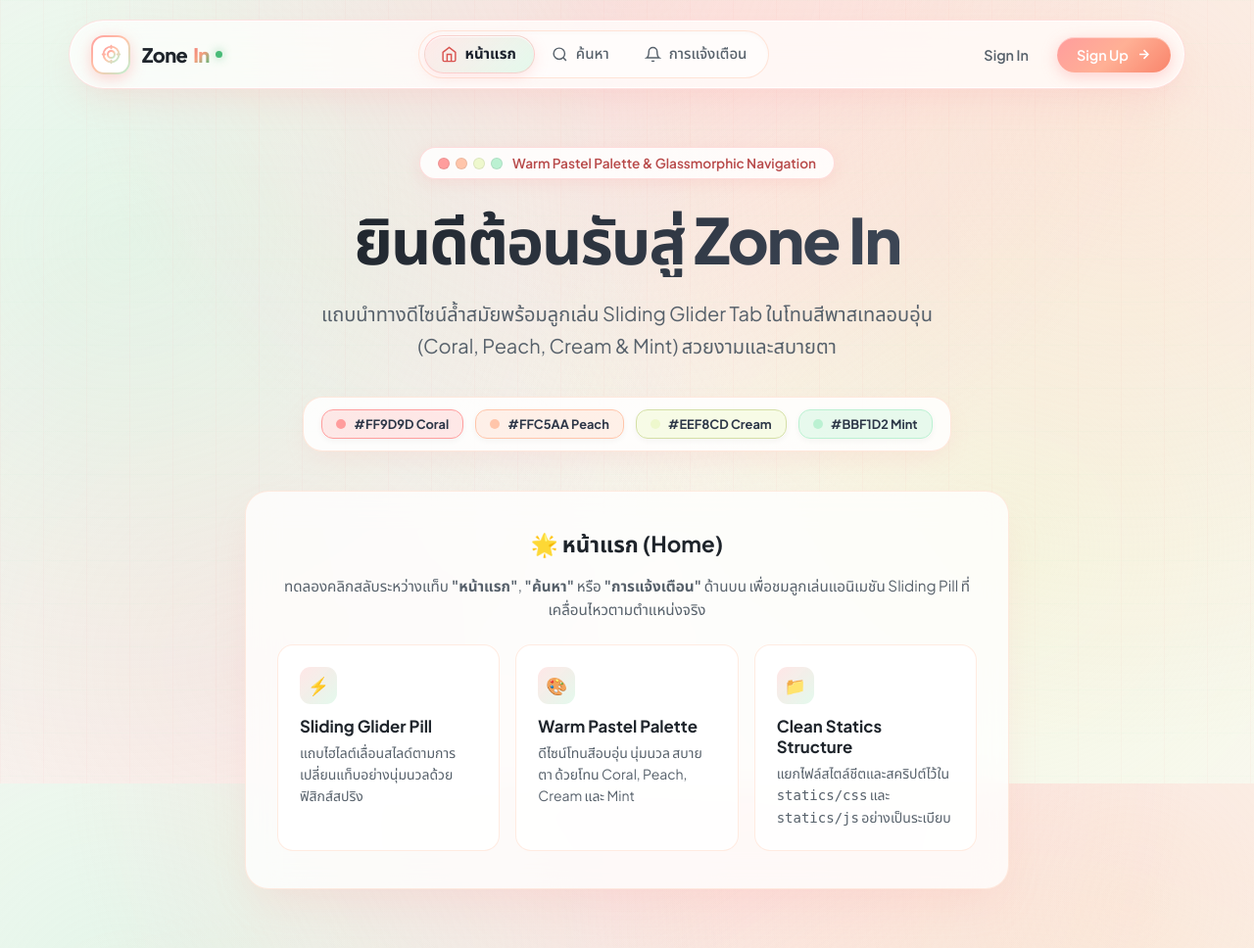
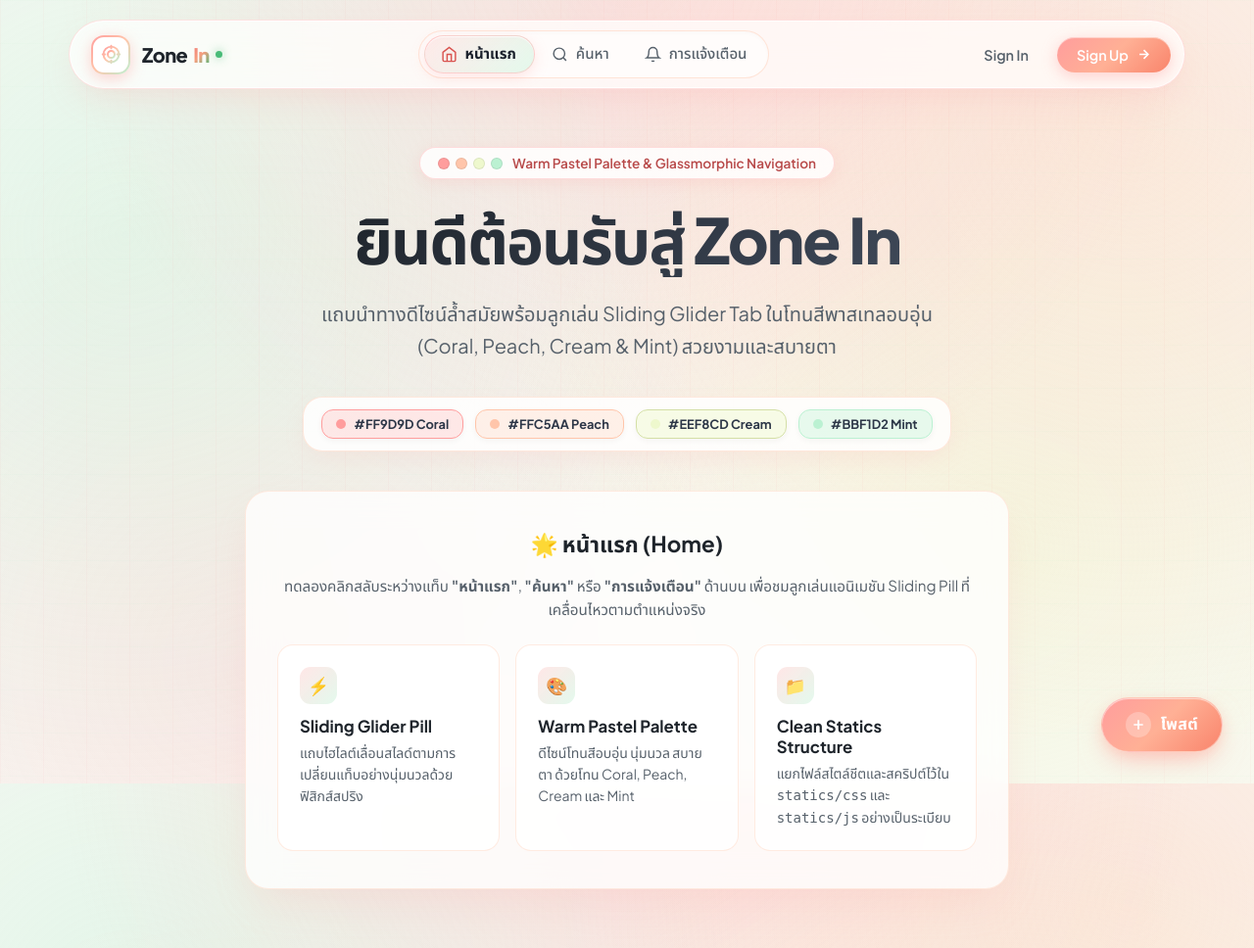
Before and after one commit to Chindarat-Bunta/zonein-demo02, a Django app: page / in a window 1280 px wide. Shown: the whole page at 98% size. Run offline with Django 5.2, Linux system fonts and the light colour scheme.

Commit message:
feat: initialize index template, base styles, and navbar component with custom design system

```diff
--- a/statics/css/style.css
+++ b/statics/css/style.css
@@ -665,3 +665,146 @@ body {
         justify-content: center;
     }
 }
+
+/* ==========================================================================
+   FLOATING ACTION BUTTON (POST / สร้างโพสต์)
+   ========================================================================== */
+.fab-post-wrapper {
+    position: fixed;
+    bottom: 32px;
+    right: 32px;
+    z-index: 999;
+}
+
+.fab-post-btn {
+    display: inline-flex;
+    align-items: center;
+    gap: 10px;
+    padding: 14px 24px;
+    border-radius: var(--radius-pill);
+    background: linear-gradient(135deg, #FF9D9D 0%, #FFB095 50%, #f9846b 100%);
+    color: #ffffff;
+    font-family: var(--font-main);
+    font-size: 1rem;
+    font-weight: 700;
+    text-decoration: none;
+    cursor: pointer;
+    box-shadow:
+        0 12px 28px -6px rgba(255, 157, 157, 0.55),
+        0 4px 12px rgba(255, 197, 170, 0.35),
+        inset 0 1px 0 rgba(255, 255, 255, 0.5);
+    border: 1px solid rgba(255, 255, 255, 0.35);
+    backdrop-filter: blur(12px);
+    transition: all 0.35s cubic-bezier(0.34, 1.56, 0.64, 1);
+    position: relative;
+    overflow: hidden;
+    user-select: none;
+}
+
+/* Subtle Shimmer effect on FAB */
+.fab-post-btn::before {
+    content: '';
+    position: absolute;
+    top: 0;
+    left: -100%;
+    width: 60%;
+    height: 100%;
+    background: linear-gradient(90deg, transparent, rgba(255, 255, 255, 0.4), transparent);
+    transform: skewX(-20deg);
+    transition: 0.65s ease;
+}
+
+.fab-post-btn:hover {
+    transform: translateY(-4px) scale(1.04);
+    box-shadow:
+        0 18px 36px -6px rgba(255, 157, 157, 0.65),
+        0 0 20px rgba(187, 241, 210, 0.55),
+        inset 0 1px 0 rgba(255, 255, 255, 0.7);
+}
+
+.fab-post-btn:hover::before {
+    left: 150%;
+}
+
+.fab-post-btn:active {
+    transform: translateY(-1px) scale(0.98);
+}
+
+.fab-icon-wrap {
+    display: flex;
+    align-items: center;
+    justify-content: center;
+    width: 26px;
+    height: 26px;
+    border-radius: 50%;
+    background: rgba(255, 255, 255, 0.25);
+    transition: transform 0.35s ease;
+}
+
+.fab-post-btn:hover .fab-icon-wrap {
+    transform: rotate(90deg) scale(1.1);
+}
+
+.fab-icon-wrap svg {
+    width: 16px;
+    height: 16px;
+    stroke: #ffffff;
+    stroke-width: 2.6;
+}
+
+.fab-label {
+    letter-spacing: 0.02em;
+}
+
+/* Responsive adjustment on mobile */
+@media (max-width: 640px) {
+    .fab-post-wrapper {
+        bottom: 22px;
+        right: 20px;
+    }
+
+    .fab-post-btn {
+        padding: 12px 20px;
+        font-size: 0.938rem;
+    }
+}
+
+/* Toast notification for feature readiness */
+.zonein-toast {
+    position: fixed;
+    bottom: 95px;
+    right: 32px;
+    background: rgba(255, 255, 255, 0.95);
+    backdrop-filter: blur(16px);
+    border: 1px solid rgba(255, 157, 157, 0.4);
+    box-shadow: 0 12px 30px rgba(45, 55, 72, 0.12);
+    border-radius: 16px;
+    padding: 12px 20px;
+    display: flex;
+    align-items: center;
+    gap: 10px;
+    color: var(--text-primary);
+    font-size: 0.88rem;
+    font-weight: 600;
+    z-index: 1000;
+    transform: translateY(20px);
+    opacity: 0;
+    visibility: hidden;
+    transition: all 0.35s cubic-bezier(0.34, 1.56, 0.64, 1);
+    pointer-events: none;
+}
+
+.zonein-toast.show {
+    transform: translateY(0);
+    opacity: 1;
+    visibility: visible;
+}
+
+@media (max-width: 640px) {
+    .zonein-toast {
+        bottom: 80px;
+        right: 20px;
+        left: 20px;
+        justify-content: center;
+    }
+}
--- a/statics/js/navbar.js
+++ b/statics/js/navbar.js
@@ -143,6 +143,22 @@ document.addEventListener('DOMContentLoaded', () => {
         alert(`[Zone In]: กำลังเปิดหน้าต่าง ${actionName}`);
     };
 
+    // Handler for Floating Action Button (Post)
+    let toastTimeout = null;
+    window.handlePostClick = function (e) {
+        if (e) e.preventDefault();
+        console.log("[Zone In]: Floating Post button clicked — ready for post creation feature integration");
+
+        const toast = document.getElementById('zoneinToast');
+        if (toast) {
+            toast.classList.add('show');
+            if (toastTimeout) clearTimeout(toastTimeout);
+            toastTimeout = setTimeout(() => {
+                toast.classList.remove('show');
+            }, 3200);
+        }
+    };
+
     window.addEventListener('resize', () => {
         const currentActive = document.querySelector('.nav-tab-btn.active');
         if (currentActive) {
--- a/templates/index.html
+++ b/templates/index.html
@@ -266,6 +266,24 @@
         </div>
     </main>
 
+    <!-- Floating Action Button (ปุ่มโพสต์ลอยตัวฝั่งล่างขวา) -->
+    <aside class="fab-post-wrapper" aria-label="สร้างโพสต์">
+        <a href="#create-post" class="fab-post-btn" id="fabPostBtn" onclick="handlePostClick(event)" title="สร้างโพสต์">
+            <div class="fab-icon-wrap">
+                <svg viewBox="0 0 24 24" fill="none" stroke="currentColor">
+                    <path d="M12 5v14M5 12h14"></path>
+                </svg>
+            </div>
+            <span class="fab-label">โพสต์</span>
+        </a>
+    </aside>
+
+    <!-- Notification Toast for Feature Connection Ready -->
+    <div id="zoneinToast" class="zonein-toast" role="status" aria-live="polite">
+        <span style="font-size: 1.1rem;">✨</span>
+        <span>ปุ่มโพสต์พร้อมเชื่อมต่อกับฟีเจอร์สร้างโพสต์</span>
+    </div>
+
     <!-- External JavaScript from statics/ -->
     <script src="{% static 'js/navbar.js' %}"></script>
 </body>
```
